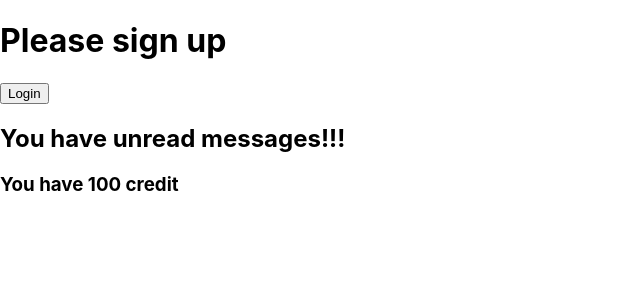
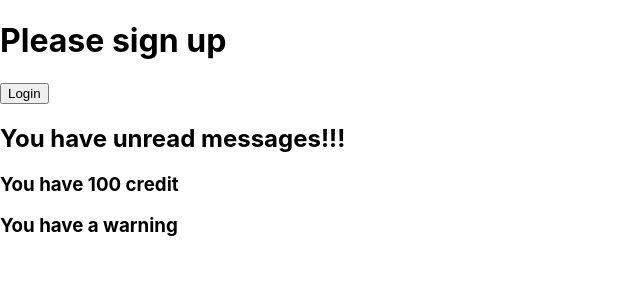
Before and after one commit to dhanasp/react-basic-app, a React (Create React App) app: page / in a window 1280 px wide. Shown: the top 300 px of the page, without its empty margins (0-640 px from the left). Built offline with nearby package versions, Linux system fonts and the light colour scheme.

Commit message:
Prevent component rendering based on condition

```diff
--- a/src/App.js
+++ b/src/App.js
@@ -8,7 +8,7 @@ import LoginControl from "./LoginControl";
 
 function App() {
     return <div>
-        <LoginControl hasNewMessage credit={100}/>
+        <LoginControl hasNewMessage credit={100} hasWarning/>
     </div>
 }
 
--- a/src/LoginControl.js
+++ b/src/LoginControl.js
@@ -30,6 +30,7 @@ class LoginControl extends Component {
                 {button}
                 {this.props.hasNewMessage && <h2>You have unread messages!!!</h2>}
                 {this.props.credit > 0 ? <h3>You have {this.props.credit} credit</h3> : <h3>You have no credits</h3>}
+                {this.props.hasWarning ? <h3>You have a warning</h3> : null}
             </div>
         );
     }
```
